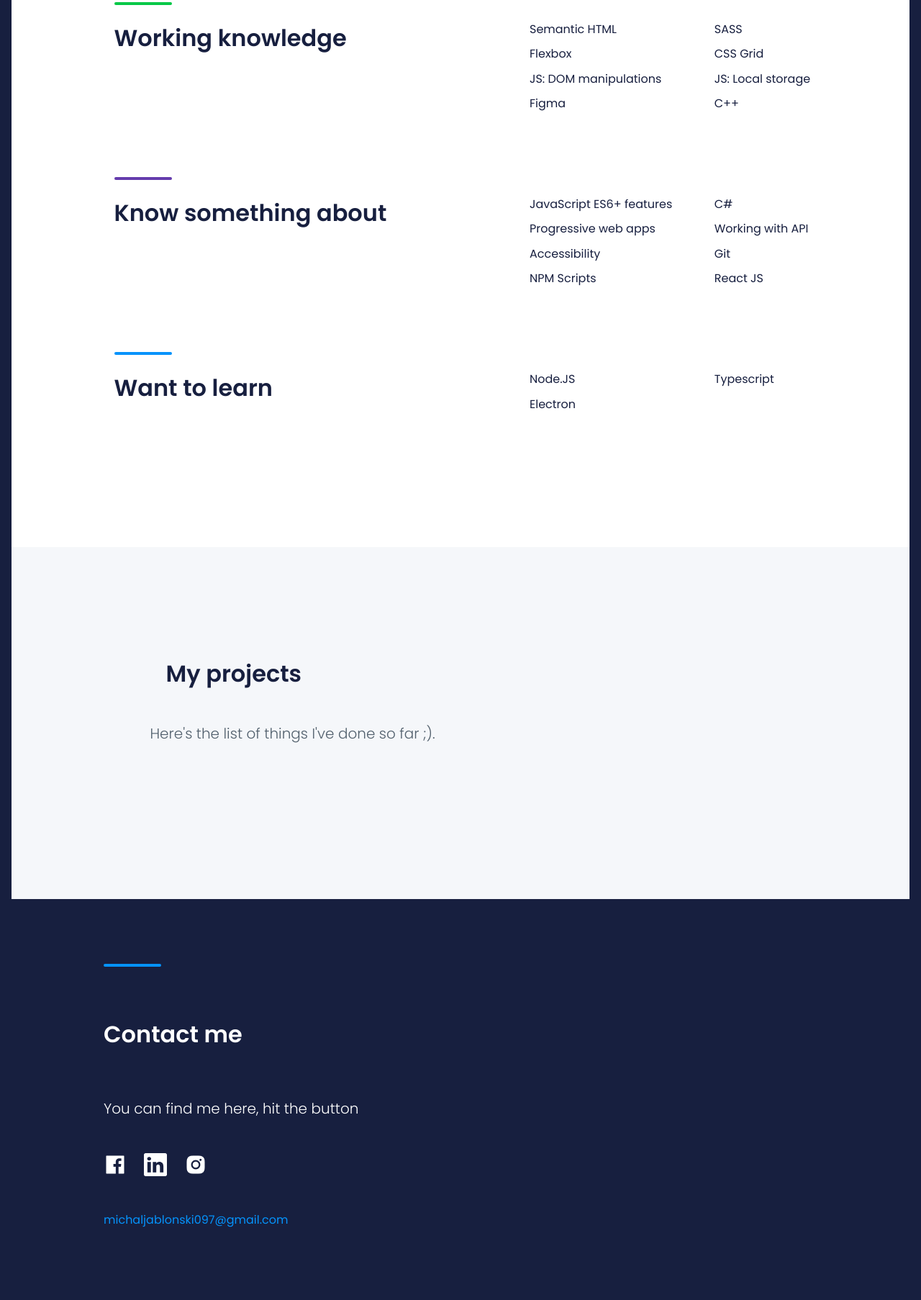
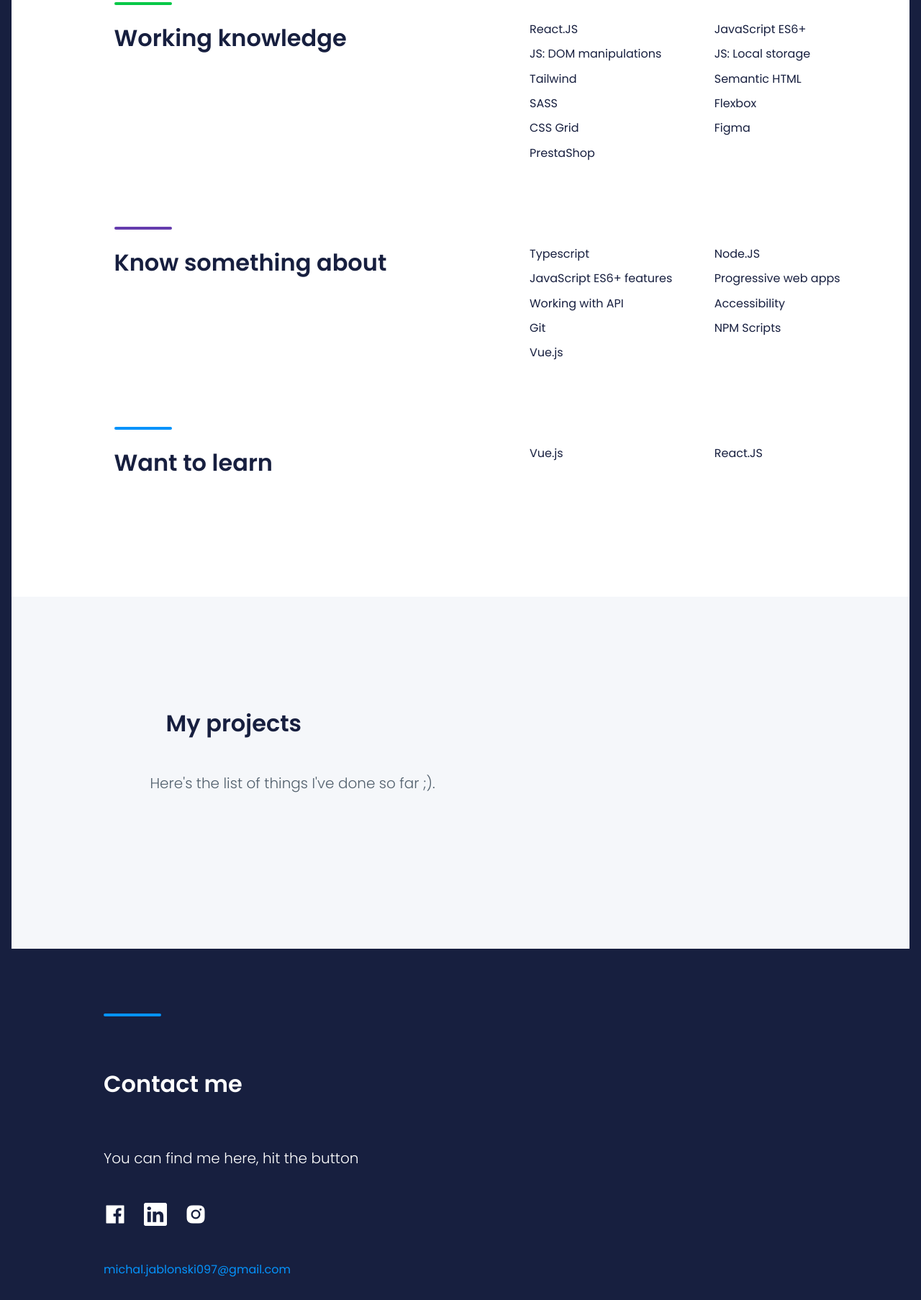
Before and after one commit to waveex/waveex.github.io, a website built with webpack: page index.html in a window 1280 px wide. Shown: the part 991-2797 px from the top of the page at 72% size. Built offline with nearby package versions, Linux system fonts and the light colour scheme; no server answers; files whose address does not match are found by name.

Commit message:
commit override

```diff
--- a/index.html
+++ b/index.html
@@ -30,43 +30,47 @@
         maybe we can reach common
         goals - <a class="header__link" href="#contact"> contact me.
         </a></p>
-      <a class="header__email" href="mailto:michaljablonski097@gmail.com">michaljablonski097@gmail.com</a>
+      <a class="header__email" href="mailto:michal.jablonski097@gmail.com">michal.jablonski097@gmail.com</a>
     </section>
     <div class="skills_container">
       <h2 class="skills_container__title skills_container__title--js"> My skills</h2>
       <section class="skills">
         <h3 class="skills__title"> Working knowledge</h3>
         <ul class="skills__list">
+          <li class="skills__item">React.JS</li>
+          <li class="skills__item">JavaScript ES6+</li>
+          <li class="skills__item">JS: DOM manipulations</li>
+          <li class="skills__item">JS: Local storage</li>
+          <li class="skills__item">Tailwind</li>
           <li class="skills__item">Semantic HTML</li>
           <li class="skills__item">SASS</li>
           <li class="skills__item">Flexbox</li>
           <li class="skills__item">CSS Grid</li>
-          <li class="skills__item">JS: DOM manipulations</li>
-          <li class="skills__item">JS: Local storage</li>
           <li class="skills__item">Figma</li>
-          <li class="skills__item">C++</li>
+
+          <li class="skills__item">PrestaShop</li>
         </ul>
       </section>
       <section class="skills skills--voilet">
         <h3 class="skills__title"> Know something about</h3>
         <ul class="skills__list skills__list--voilet">
+          <li class="skills__item">Typescript</li>
+          <li class="skills__item">Node.JS</li>
           <li class="skills__item">JavaScript ES6+ features</li>
-          <li class="skills__item">C#</li>
           <li class="skills__item">Progressive web apps</li>
           <li class="skills__item">Working with API</li>
           <li class="skills__item">Accessibility</li>
           <li class="skills__item">Git</li>
           <li class="skills__item">NPM Scripts</li>
-           <li class="skills__item">React JS</li>
+          <li class="skills__item">Vue.js</li>
         </ul>
       </section>
       <section class="skills skills--blue">
         <h3 class="skills__title"> Want to learn</h3>
         <ul class="skills__list skills__list--blue">
 
-          <li class="skills__item">Node.JS</li>
-          <li class="skills__item">Typescript</li>
-          <li class="skills__item">Electron</li>
+          <li class="skills__item">Vue.js</li>
+          <li class="skills__item">React.JS</li>
         </ul>
       </section>
 
@@ -100,9 +104,10 @@
         <h2 class="contact__title">Contact me</h2>
         <p class="contact__title--description">You can find me here, hit the button</p>
         <div class="contact__icon">
-          <a class="contact__icon--facebook" href="https://www.facebook.com/Jedrzej.Jablonski97"></a>
-          <a class="contact__icon--linked"
-            href="https://www.linkedin.com/in/micha%C5%82-jab%C5%82o%C5%84ski-76903919b/">
+          <a class="contact__icon--facebook" rel="noreferrer noopener nofollow" target="_blank"
+            href="https://www.facebook.com/Jedrzej.Jablonski97"></a>
+          <a class="contact__icon--linked" rel="noreferrer noopener nofollow" target="_blank"
+            href="https://www.linkedin.com/in/michjab/">
             <?xml version="1.0" encoding="iso-8859-1"?>
             <!-- Generator: Adobe Illustrator 16.0.0, SVG Export Plug-In . SVG Version: 6.00 Build 0)  -->
             <!DOCTYPE svg PUBLIC "-//W3C//DTD SVG 1.1//EN" "http://www.w3.org/Graphics/SVG/1.1/DTD/svg11.dtd">
@@ -152,9 +157,10 @@
             </svg>
 
           </a>
-          <a class="contact__icon--instagram" href="https://www.instagram.com/mike.ybl/"></a>
+          <a class="contact__icon--instagram" rel="noreferrer noopener nofollow" target="_blank"
+            href="https://www.instagram.com/mike.ybl/"></a>
         </div>
-        <a class="contact__email" href="mailto:michaljablonski097@gmail.com">michaljablonski097@gmail.com</a>
+        <a class="contact__email" href="mailto:michal.jablonski097@gmail.com">michal.jablonski097@gmail.com</a>
 
 
       </div>
```
Lines whose indentation alone changed are shown as unchanged.
